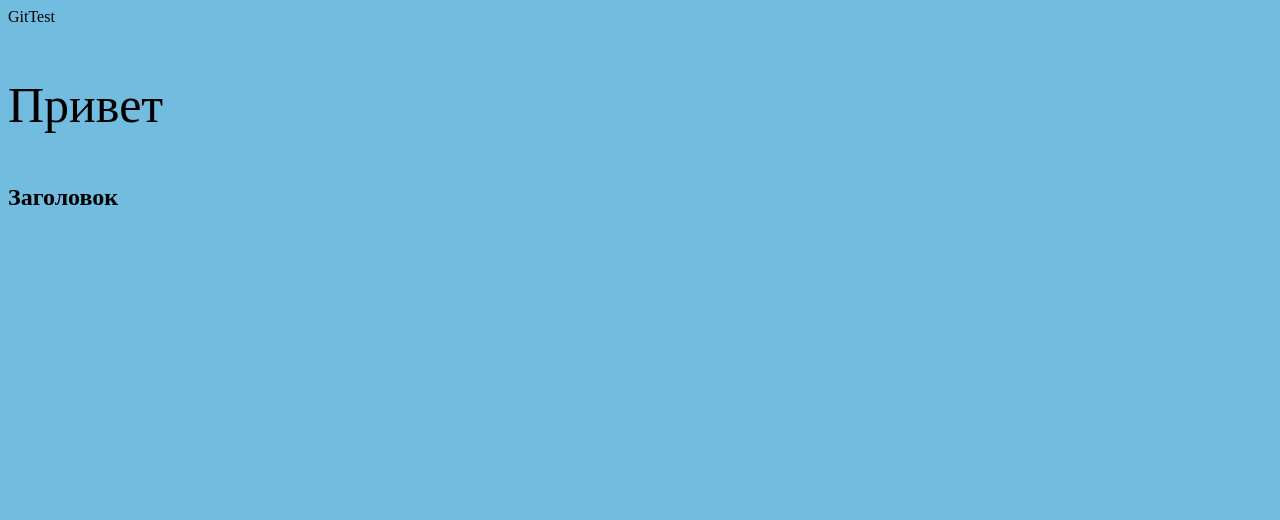
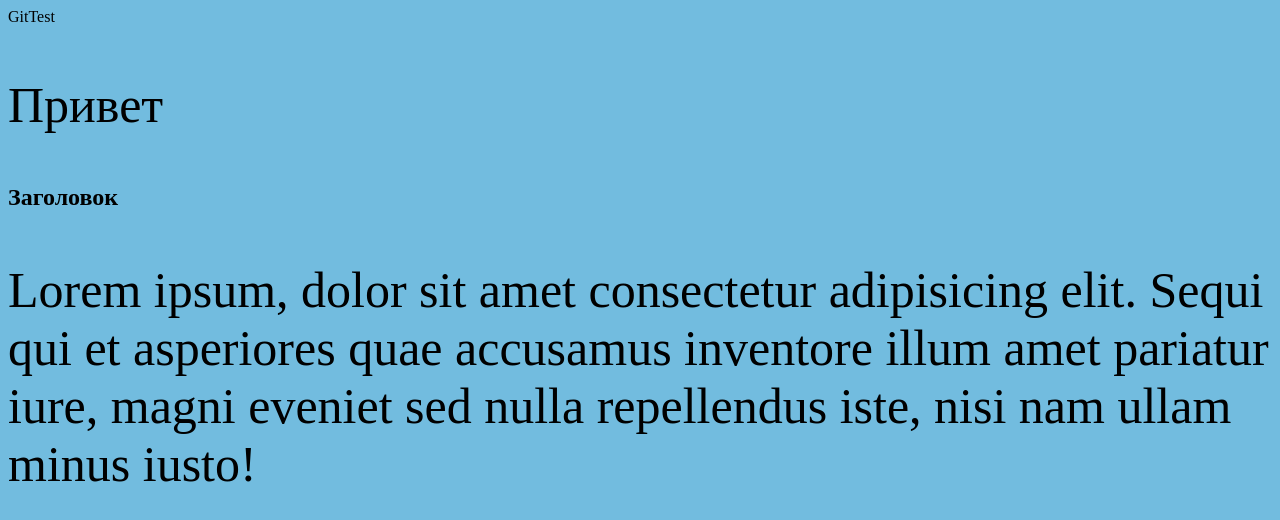
Before and after one commit to AleksandrKulaginWork/gitTest, a plain HTML site: page index.html in a window 1280 px wide. Drawn offline with Linux system fonts and the light colour scheme.

Commit message:
fourth commit

```diff
--- a/index.html
+++ b/index.html
@@ -11,6 +11,7 @@
         GitTest
         <p>Привет</p>
         <h2>Заголовок</h2>
+        <p>Lorem ipsum, dolor sit amet consectetur adipisicing elit. Sequi qui et asperiores quae accusamus inventore illum amet pariatur iure, magni eveniet sed nulla repellendus iste, nisi nam ullam minus iusto!</p>
     </div>
 </body>
 </html>
```
